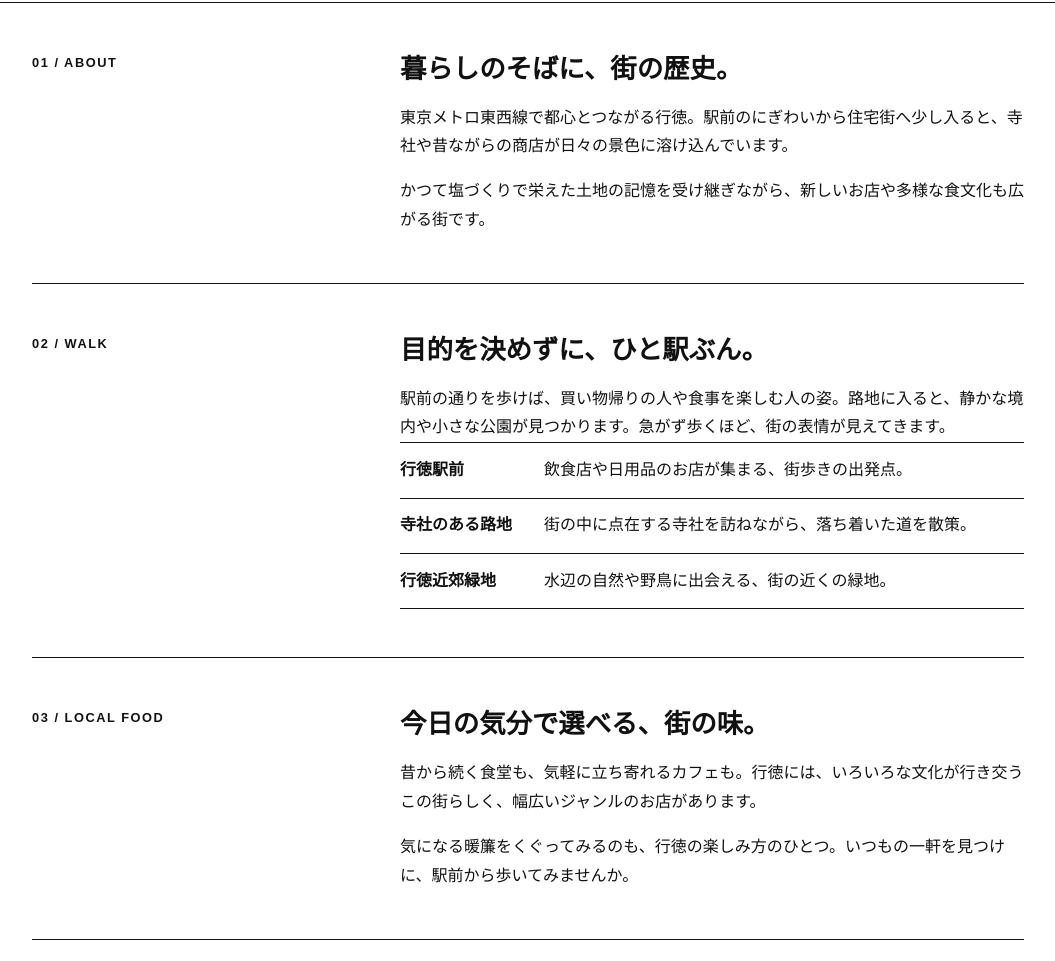
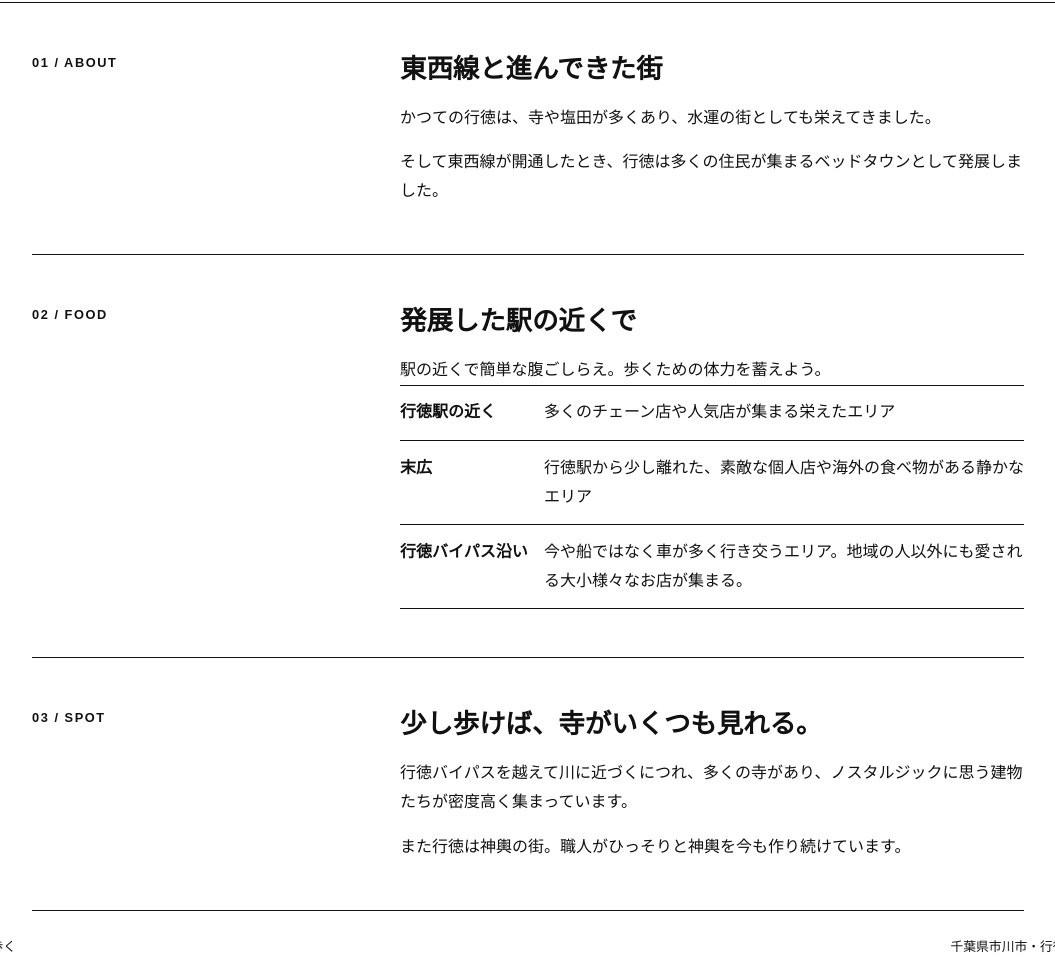
Before and after one commit to ickta39/CityHomepage, a plain HTML site: page index.html in a window 1280 px wide. Shown: the part 528-1489 px from the top of the page, without its empty margins (112-1167 px from the left). Drawn offline with Linux system fonts and the light colour scheme.

```diff
--- a/index.html
+++ b/index.html
@@ -60,7 +60,7 @@
 </head>
 <body>
     <header>
-        <p class="header-title">GYOTOKU / CITY GUIDE</p>
+        <p class="header-title">行徳 - ICHIKAWA CITY</p>
         <fieldset class="text-size-control" aria-label="文字サイズ">
             <legend>文字サイズ</legend>
             <div class="text-size-options">
@@ -89,31 +89,31 @@
             <section class="story-section" id="about">
                 <p class="section-index">01 / ABOUT</p>
                 <div class="story-copy">
-                    <h2>暮らしのそばに、街の歴史。</h2>
-                    <p>東京メトロ東西線で都心とつながる行徳。駅前のにぎわいから住宅街へ少し入ると、寺社や昔ながらの商店が日々の景色に溶け込んでいます。</p>
-                    <p>かつて塩づくりで栄えた土地の記憶を受け継ぎながら、新しいお店や多様な食文化も広がる街です。</p>
+                    <h2>東西線と進んできた街</h2>
+                    <p>かつての行徳は、寺や塩田が多くあり、水運の街としても栄えてきました。</p>
+                    <p>そして東西線が開通したとき、行徳は多くの住民が集まるベッドタウンとして発展しました。</p>
                 </div>
             </section>
 
             <section class="story-section" id="walk">
-                <p class="section-index">02 / WALK</p>
+                <p class="section-index">02 / FOOD</p>
                 <div class="story-copy">
-                    <h2>目的を決めずに、ひと駅ぶん。</h2>
-                    <p>駅前の通りを歩けば、買い物帰りの人や食事を楽しむ人の姿。路地に入ると、静かな境内や小さな公園が見つかります。急がず歩くほど、街の表情が見えてきます。</p>
+                    <h2>発展した駅の近くで</h2>
+                    <p>駅の近くで簡単な腹ごしらえ。歩くための体力を蓄えよう。</p>
                     <ul class="place-list">
-                        <li><strong>行徳駅前</strong><span>飲食店や日用品のお店が集まる、街歩きの出発点。</span></li>
-                        <li><strong>寺社のある路地</strong><span>街の中に点在する寺社を訪ねながら、落ち着いた道を散策。</span></li>
-                        <li><strong>行徳近郊緑地</strong><span>水辺の自然や野鳥に出会える、街の近くの緑地。</span></li>
+                        <li><strong>行徳駅の近く</strong><span>多くのチェーン店や人気店が集まる栄えたエリア</span></li>
+                        <li><strong>末広</strong><span>行徳駅から少し離れた、素敵な個人店や海外の食べ物がある静かなエリア</span></li>
+                        <li><strong>行徳バイパス沿い</strong><span>今や船ではなく車が多く行き交うエリア。地域の人以外にも愛される大小様々なお店が集まる。</span></li>
                     </ul>
                 </div>
             </section>
 
             <section class="story-section" id="shops">
-                <p class="section-index">03 / LOCAL FOOD</p>
+                <p class="section-index">03 / SPOT</p>
                 <div class="story-copy">
-                    <h2>今日の気分で選べる、街の味。</h2>
-                    <p>昔から続く食堂も、気軽に立ち寄れるカフェも。行徳には、いろいろな文化が行き交うこの街らしく、幅広いジャンルのお店があります。</p>
-                    <p>気になる暖簾をくぐってみるのも、行徳の楽しみ方のひとつ。いつもの一軒を見つけに、駅前から歩いてみませんか。</p>
+                    <h2>少し歩けば、寺がいくつも見れる。</h2>
+                    <p>行徳バイパスを越えて川に近づくにつれ、多くの寺があり、ノスタルジックに思う建物たちが密度高く集まっています。</p>
+                    <p>また行徳は神輿の街。職人がひっそりと神輿を今も作り続けています。</p>
                 </div>
             </section>
         </div>
```
